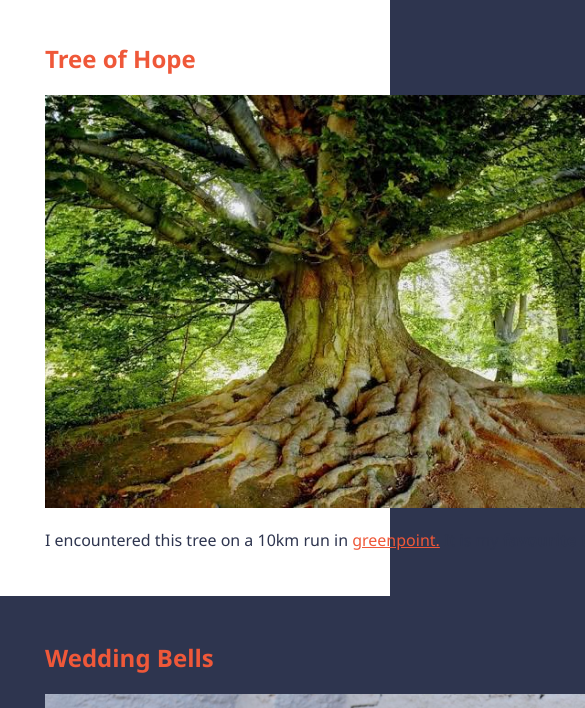
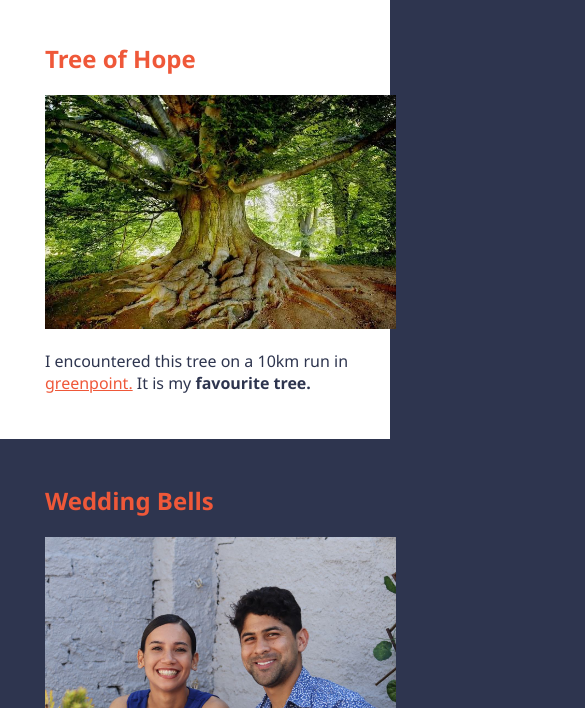
Before and after one commit to Di-Anne/CSS_is_alot_of_fun, a plain HTML site: page index.html in a window 390 px wide. Shown: the part 136-844 px from the top of the page, 585 px wide, since content can reach past the window. Drawn offline with Linux system fonts and the light colour scheme.

Commit message:
Add percentage width for responsiveness

```diff
--- a/styles.css
+++ b/styles.css
@@ -4,6 +4,10 @@ body {
     color: #fff;
     background-color: #2e354f;
     margin: 0;
+}
+
+img {
+    width: 100%;
 }
 
 /*Typography*/
@@ -17,13 +21,9 @@ a:hover {
 
 /*Layout*/
 .container {
-    width: 620px;
+    width: 90%;
     margin: 0 auto;
     padding: 45px;
-}
-
-img {
-    width: 100%;
 }
 
 h2 {
```
